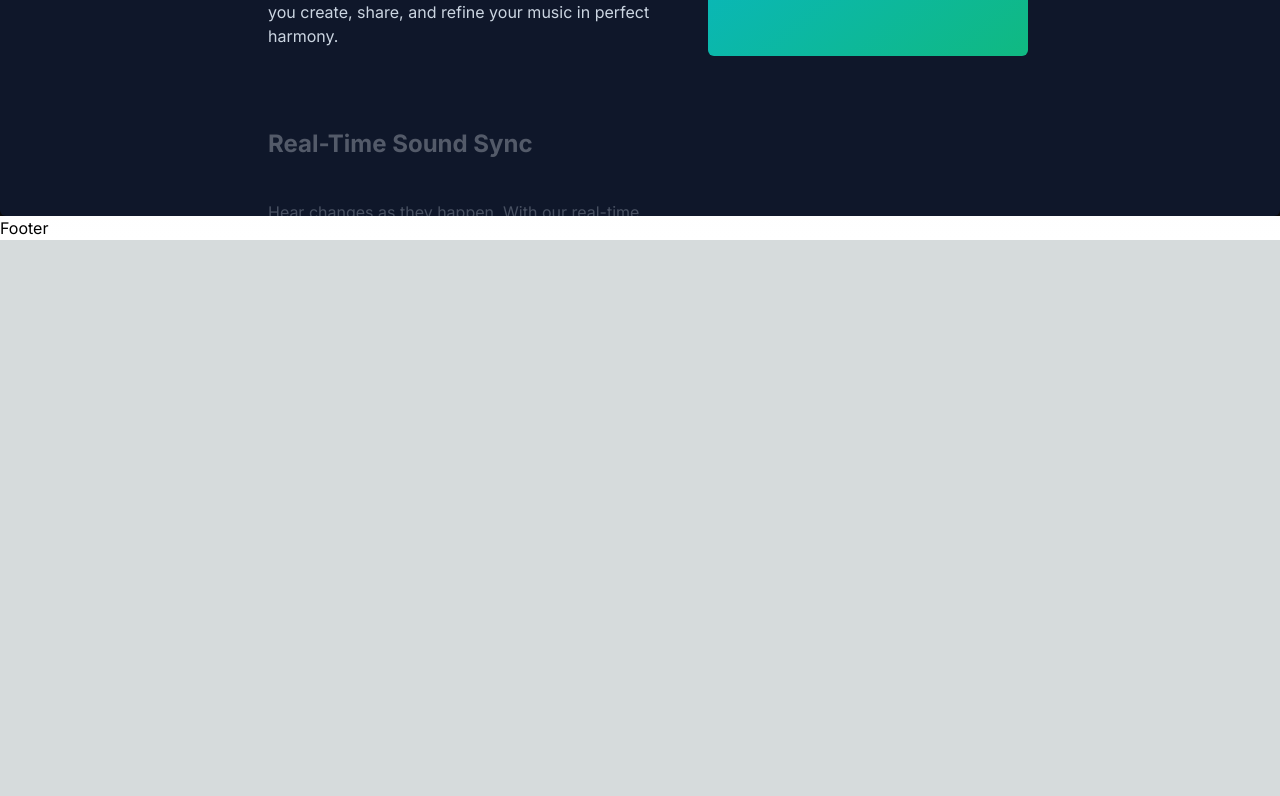
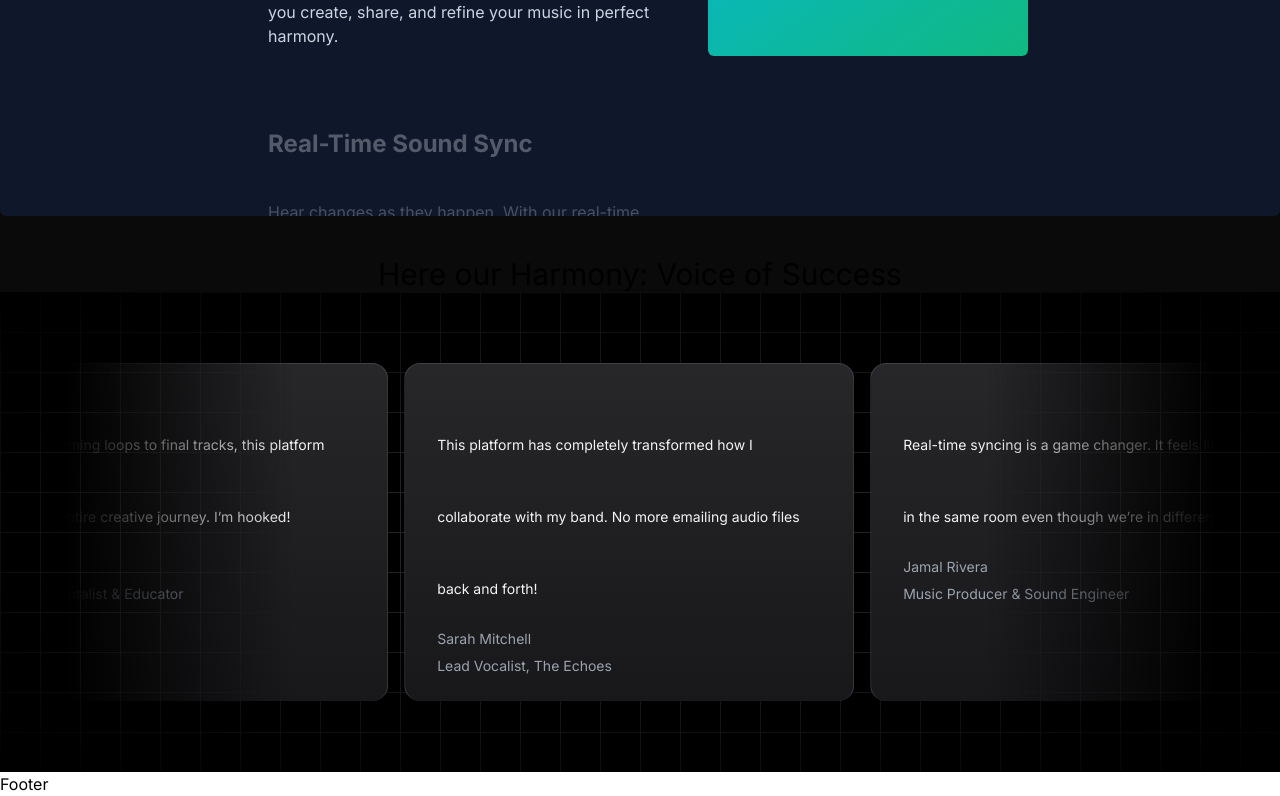
Before and after one commit to IkhlasGadagin/NextReact, a Next.js app: page / in a window 1280 px wide. Shown: the part 1468-2264 px from the top of the page. Before the commit the page ends 1708 px from the top, so only its background shows below. Built offline with nearby package versions, Linux system fonts and the light colour scheme.

Commit message:
the grid to testinomials is added

```diff
--- a/src/app/page.tsx
+++ b/src/app/page.tsx
@@ -1,5 +1,6 @@
 import FeaturedCourses from "@/components/FeaturedCourses";
 import HeroSection from "@/components/HeroSection";
+import TestimonialCards from "@/components/TestimonialCards";
 import WhyChooseUs from "@/components/WhyChooseUs";
 export default function Home() {
   return (
@@ -8,6 +9,7 @@ export default function Home() {
    <HeroSection />
    <FeaturedCourses />
    <WhyChooseUs />
+   <TestimonialCards />
   </main>
   )
 }
--- a/src/components/FeaturedCourses.tsx
+++ b/src/components/FeaturedCourses.tsx
@@ -27,11 +27,11 @@ const FeaturedCourses = () => {
     const featuredCourses = courseData.filter((course: CourseData) => course.isFeatured===false)
   return (
     <div
-    className='py-12 bg-red-200'
+    className='py-12 bg-black'
     >
      <div>
         <div className="text-center">
-            <h2 className="text-4xl font-bold text-teal-600">Featured Courses</h2>
+            <h2 className="text-4xl font-bold text-white-600">Featured Courses</h2>
             <p className="text-neutral-300 text-2xl text-teal-600">Learn With the Best</p>
         </div>
      </div>
--- /dev/null
+++ b/src/components/Test.tsx
@@ -0,0 +1,7 @@
+import React from 'react'
+
+export const Test = () => {
+  return (
+    <div>Test</div>
+  )
+}
--- /dev/null
+++ b/src/components/TestimonialCards.tsx
@@ -0,0 +1,115 @@
+"use client";
+import { InfiniteMovingCards } from "./ui/infinite-moving-cards";
+import { cn } from "@/utils/cn";
+
+const testimonials = [
+    {
+      quote:
+        "This platform has completely transformed how I collaborate with my band. No more emailing audio files back and forth!",
+      name: "Sarah Mitchell",
+      title: "Lead Vocalist, The Echoes",
+    },
+    {
+      quote:
+        "Real-time syncing is a game changer. It feels like we’re all in the same room even though we’re in different cities.",
+      name: "Jamal Rivera",
+      title: "Music Producer & Sound Engineer",
+    },
+    {
+      quote:
+        "Being able to track the entire history of our projects has saved us so many times. It's like version control for creativity!",
+      name: "Emily Zhao",
+      title: "Composer & Arranger",
+    },
+    {
+      quote:
+        "The loop and sample library is massive! I always find fresh inspiration when I feel stuck.",
+      name: "Leo Johnson",
+      title: "Independent Beat Maker",
+    },
+    {
+      quote:
+        "As a drummer, timing is everything. This platform delivers on low-latency audio sharing like no other I've tried.",
+      name: "Carlos Mendes",
+      title: "Drummer, Session Artist",
+    },
+    {
+      quote:
+        "What sets this apart is how intuitive everything feels. I was up and running with my first track in under 10 minutes.",
+      name: "Nina Kapoor",
+      title: "Singer-Songwriter",
+    },
+    {
+      quote:
+        "Our remote jam sessions have become the highlight of my week. The platform just works flawlessly.",
+      name: "Daniel Nguyen",
+      title: "Guitarist, Indie Collective",
+    },
+    {
+      quote:
+        "It's like Google Docs for music production. Total game changer for remote collaborations.",
+      name: "Rachel Kim",
+      title: "Electronic Music Producer",
+    },
+    {
+      quote:
+        "I love being able to rewind and compare previous versions of our mixes. Super helpful during final mastering!",
+      name: "Mark Thompson",
+      title: "Audio Mastering Engineer",
+    },
+    {
+      quote:
+        "From brainstorming loops to final tracks, this platform supports the entire creative journey. I’m hooked!",
+      name: "Priya Das",
+      title: "Multi-instrumentalist & Educator",
+    },
+  ];
+
+const TestimonialCards = () => {
+   /*  return (
+        <div className="h-[40rem] w-full dark:bg-gray-800
+                        dark:bg-grid-white/[0.2] relative flex flex-col
+                        items-center justify-center overflow-hidden">
+            <h2 className="text-center mt-10 text-3xl">Here our Harmony: Voice of Success</h2>
+         <div className="flex justify-center w-full overflow-hidden px-4 sm:px-6 lg:px-8">
+            <div className="w-full max-w-6xl">
+                <InfiniteMovingCards
+                items={testimonials}
+                direction="right"
+                speed="slow"
+                />
+            </div>
+         </div>
+
+        </div>
+      ); */
+      return (
+        <>
+        <h2 className="text-center mt-10 text-3xl">Here our Harmony: Voice of Success</h2>
+        <div className="relative flex h-[30rem] w-full items-center justify-center bg-white dark:bg-black">
+
+          <div
+            className={cn(
+              "absolute inset-0",
+              "[background-size:40px_40px]",
+              "[background-image:linear-gradient(to_right,#e4e4e7_1px,transparent_1px),linear-gradient(to_bottom,#e4e4e7_1px,transparent_1px)]",
+              "dark:[background-image:linear-gradient(to_right,#262626_1px,transparent_1px),linear-gradient(to_bottom,#262626_1px,transparent_1px)]",
+            )}
+          />
+          {/* Radial gradient for the container to give a faded look */}
+          <div className="pointer-events-none absolute inset-0 flex items-center justify-center bg-white [mask-image:radial-gradient(ellipse_at_center,transparent_20%,black)] dark:bg-black"></div>
+          <p className="relative z-20 bg-gradient-to-b from-neutral-200 to-neutral-500 bg-clip-text py-8 text-4xl font-bold text-transparent sm:text-7xl">
+          <div className="w-full max-w-6xl">
+                <InfiniteMovingCards
+                items={testimonials}
+                direction="right"
+                speed="slow"
+                />
+            </div>
+          </p>
+        </div>
+        </>
+      );
+}
+
+export default TestimonialCards
--- /dev/null
+++ b/src/components/ui/infinite-moving-cards.tsx
@@ -0,0 +1,117 @@
+"use client";
+
+import { cn } from "@/utils/cn";
+import React, { useEffect, useState } from "react";
+
+export const InfiniteMovingCards = ({
+  items,
+  direction = "left",
+  speed = "fast",
+  pauseOnHover = true,
+  className,
+}: {
+  items: {
+    quote: string;
+    name: string;
+    title: string;
+  }[];
+  direction?: "left" | "right";
+  speed?: "fast" | "normal" | "slow";
+  pauseOnHover?: boolean;
+  className?: string;
+}) => {
+  const containerRef = React.useRef<HTMLDivElement>(null);
+  const scrollerRef = React.useRef<HTMLUListElement>(null);
+
+  useEffect(() => {
+    addAnimation();
+  }, []);
+  const [start, setStart] = useState(false);
+  function addAnimation() {
+    if (containerRef.current && scrollerRef.current) {
+      const scrollerContent = Array.from(scrollerRef.current.children);
+
+      scrollerContent.forEach((item) => {
+        const duplicatedItem = item.cloneNode(true);
+        if (scrollerRef.current) {
+          scrollerRef.current.appendChild(duplicatedItem);
+        }
+      });
+
+      getDirection();
+      getSpeed();
+      setStart(true);
+    }
+  }
+  const getDirection = () => {
+    if (containerRef.current) {
+      if (direction === "left") {
+        containerRef.current.style.setProperty(
+          "--animation-direction",
+          "forwards",
+        );
+      } else {
+        containerRef.current.style.setProperty(
+          "--animation-direction",
+          "reverse",
+        );
+      }
+    }
+  };
+  const getSpeed = () => {
+    if (containerRef.current) {
+      if (speed === "fast") {
+        containerRef.current.style.setProperty("--animation-duration", "20s");
+      } else if (speed === "normal") {
+        containerRef.current.style.setProperty("--animation-duration", "40s");
+      } else {
+        containerRef.current.style.setProperty("--animation-duration", "80s");
+      }
+    }
+  };
+  return (
+    <div
+      ref={containerRef}
+      className={cn(
+        "scroller relative z-20 max-w-7xl overflow-hidden [mask-image:linear-gradient(to_right,transparent,white_20%,white_80%,transparent)]",
+        className,
+      )}
+    >
+      <ul
+        ref={scrollerRef}
+        className={cn(
+          "flex w-max min-w-full shrink-0 flex-nowrap gap-4 py-4",
+          start && "animate-scroll",
+          pauseOnHover && "hover:[animation-play-state:paused]",
+        )}
+      >
+        {items.map((item, idx) => (
+          <li
+            className="relative w-[350px] max-w-full shrink-0 rounded-2xl border border-b-0 border-zinc-200 bg-[linear-gradient(180deg,#fafafa,#f5f5f5)] px-8 py-6 md:w-[450px] dark:border-zinc-700 dark:bg-[linear-gradient(180deg,#27272a,#18181b)]"
+            key={item.name}
+          >
+            <blockquote>
+              <div
+                aria-hidden="true"
+                className="user-select-none pointer-events-none absolute -top-0.5 -left-0.5 -z-1 h-[calc(100%_+_4px)] w-[calc(100%_+_4px)]"
+              ></div>
+              <span className="relative z-20 text-sm leading-[1.6] font-normal text-neutral-800 dark:text-gray-100">
+                {item.quote}
+              </span>
+              <div className="relative z-20 mt-6 flex flex-row items-center">
+                <span className="flex flex-col gap-1">
+                  <span className="text-sm leading-[1.6] font-normal text-neutral-500 dark:text-gray-400">
+                    {item.name}
+                  </span>
+                  <span className="text-sm leading-[1.6] font-normal text-neutral-500 dark:text-gray-400">
+                    {item.title}
+                  </span>
+                </span>
+              </div>
+            </blockquote>
+          </li>
+        ))}
+      </ul>
+    </div>
+  );
+};
--- a/tailwind.config.ts
+++ b/tailwind.config.ts
@@ -11,6 +11,7 @@ const config: Config = {
     extend: {
       animation: {
         spotlight: "spotlight 2s ease .75s 1 forwards",
+        scroll: 'scroll var(--animation-duration, 40s) var(--animation-direction, forwards) linear infinite',
       },
       keyframes: {
         spotlight: {
@@ -21,6 +22,11 @@ const config: Config = {
           "100%": {
             opacity: '1',
             transform: "translate(-50%,-40%) scale(1)",
+          },
+        },
+        scroll: {
+          to: {
+            transform: 'translate(calc(-50% - 0.5rem))',
           },
         },
       },
```
